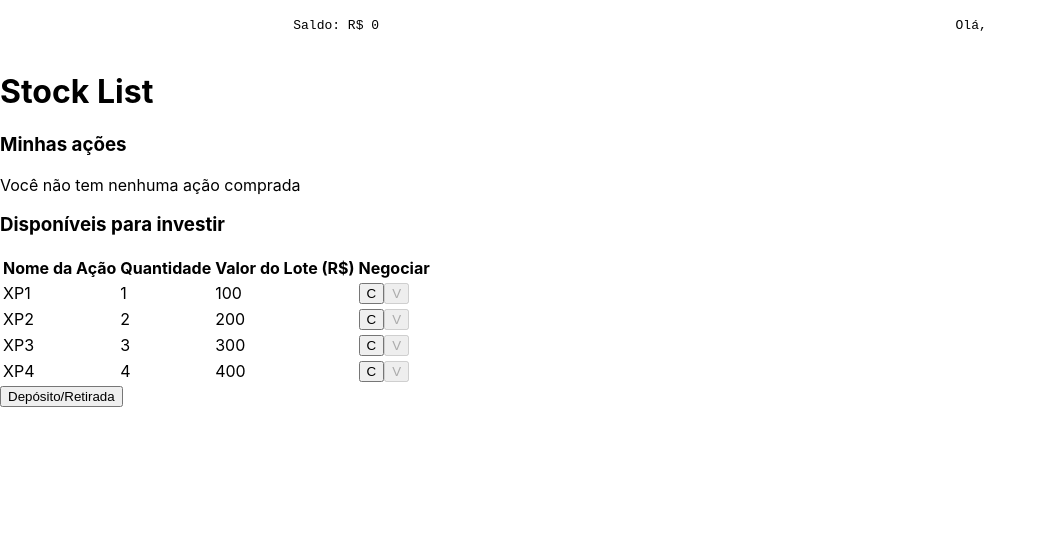
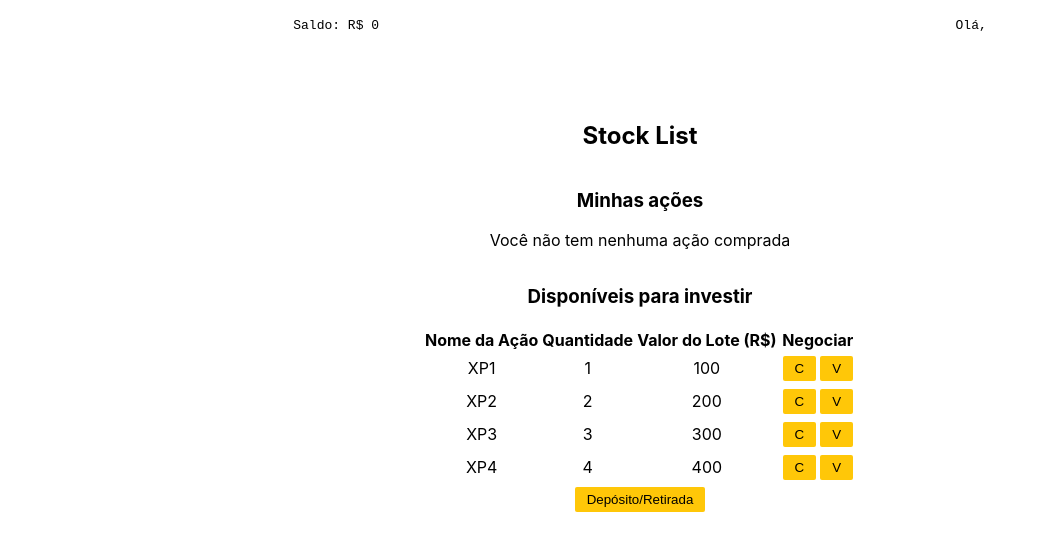
Before and after one commit to Yasmim-Matos/desafio-pratico-ps-xp, a React (Create React App) app: page /desafio-pratico-ps-xp/stocklist in a window 1280 px wide. Shown: the top 550 px of the page, without its empty margins (0-1047 px from the left). Built offline with nearby package versions, Linux system fonts and the light colour scheme.

Commit message:
feat (style): the basic style for 'StockListPage' was added on 'StockListPage' component

```diff
--- a/src/pages/StockListPage.jsx
+++ b/src/pages/StockListPage.jsx
@@ -5,10 +5,14 @@ import { Link } from 'react-router-dom';
 import UserStocksTable from '../components/UserStocksTable';
 import AvailableStocksToInvestTable from '../components/AvailableStocksToInvestTable';
 
+import '../styles/StockListPage.css';
+
 function StockListPage() {
     return (
-        <main className="stock-list-container">
+        <main>
             <Header />
+
+            <section className="stock-list-container">
                 <h1>Stock List</h1>
 
                 <div className="user-stocks-container">
@@ -32,6 +36,7 @@ function StockListPage() {
                         Depósito/Retirada
                     </button>
                 </Link>
+            </section>
         </main>
     );
 }
```
Lines whose indentation alone changed are shown as unchanged.
